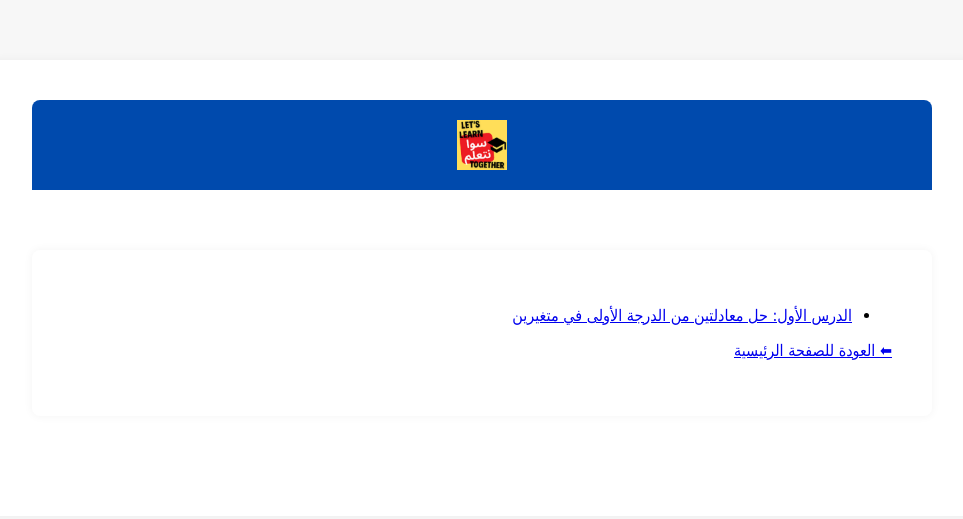
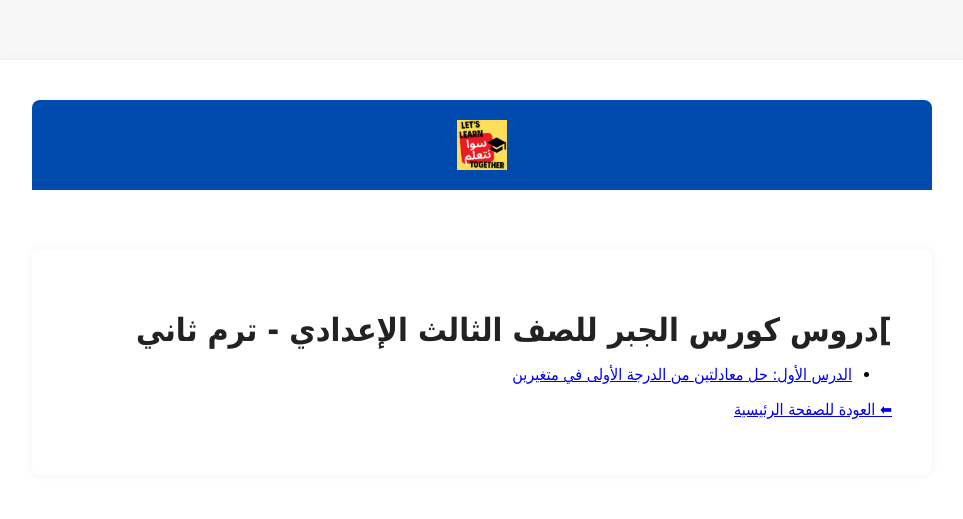
Before and after one commit to sawanet/sawanet.github.io, a plain HTML site: page algebra3prep/index.html in a window 1280 px wide. Shown: the whole page, without its empty margins (158-1121 px from the left). Drawn offline with Linux system fonts and the light colour scheme; files whose address does not match are found by name.

```diff
--- a/algebra3prep/index.html
+++ b/algebra3prep/index.html
@@ -16,6 +16,7 @@
 
     </div>
 <div class="container">
+<h1>]دروس كورس الجبر للصف الثالث الإعدادي - ترم ثاني</h1>
 
   <ul>
     <li><a href="lesson01/index.html/">الدرس الأول: حل معادلتين من الدرجة الأولى في متغيرين </a></li>
```
